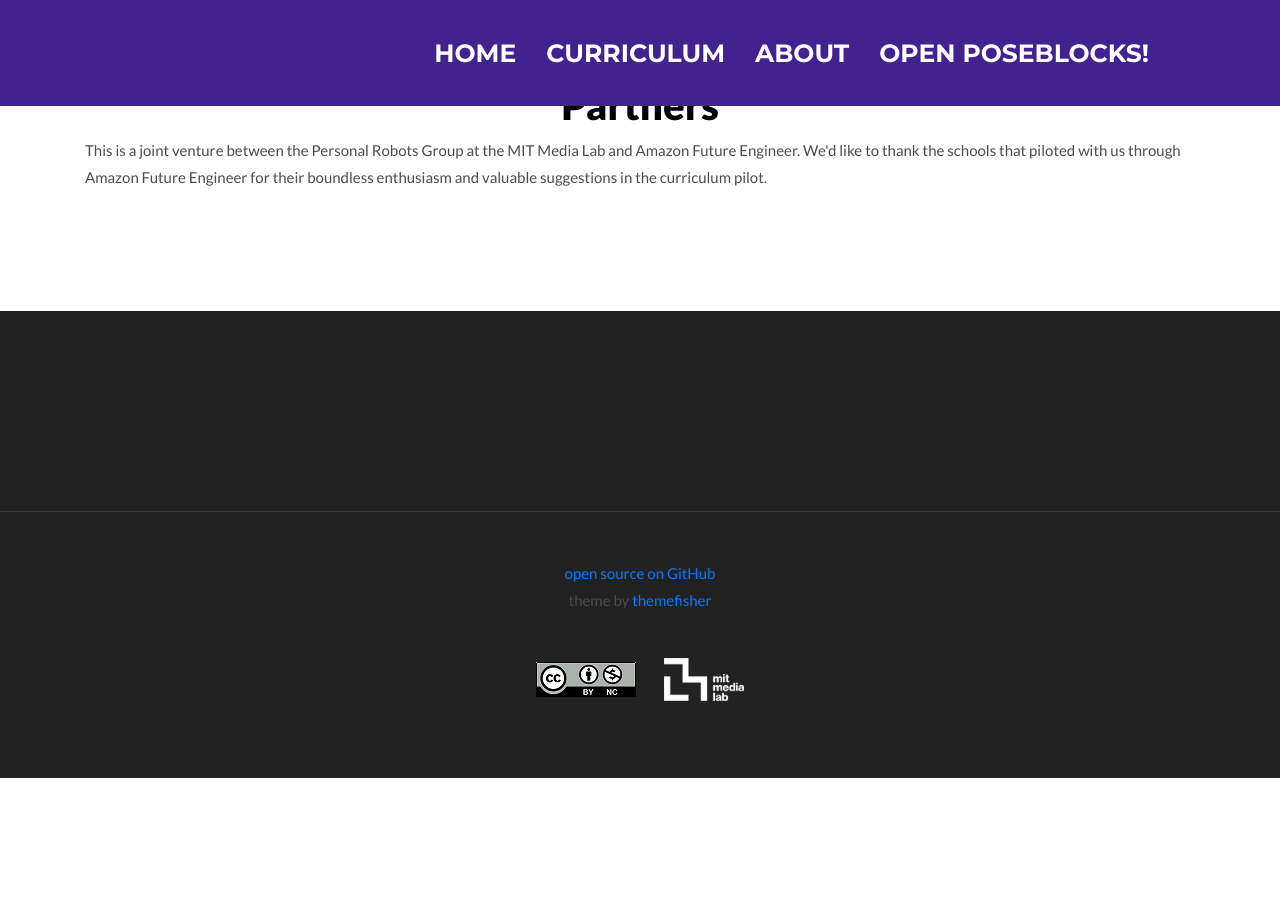
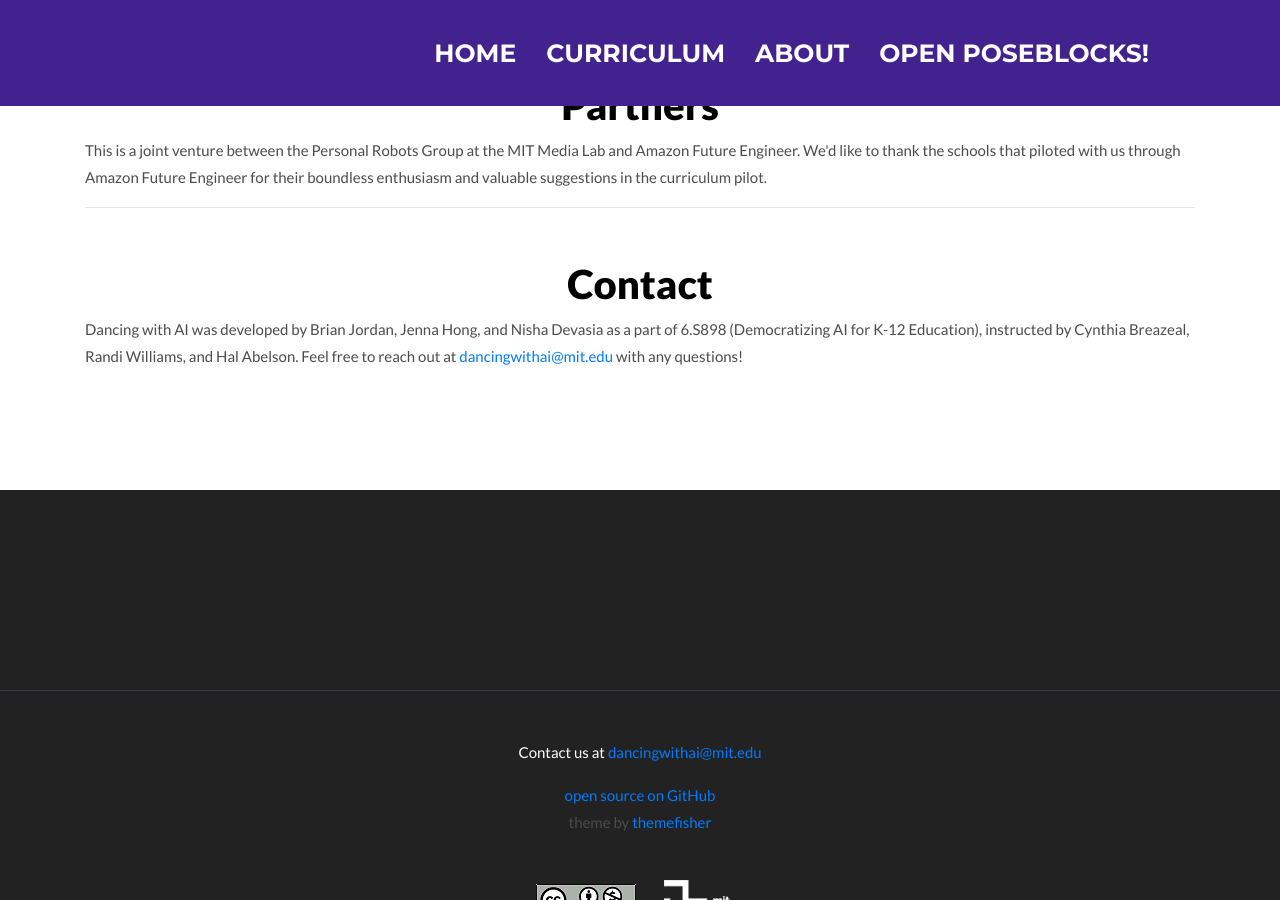
Before and after one commit to dancingwithai/dancingwithai.github.io, a Jekyll site: the page built from _pages/about.html, in a window 1280 px wide and 900 px high, scrolled down 1433 px. Built offline with Jekyll 4.4.1, drawn with Linux system fonts in a browser that asks for light colours; some web fonts are replaced; before the commit the page ends 2211 px from its top, so only the background shows below that.

Commit message:
adding contact info

```diff
--- a/_includes/footer.html
+++ b/_includes/footer.html
@@ -23,6 +23,7 @@
 <!--        var CurrentYear = new Date().getFullYear()-->
 <!--        document.write(CurrentYear)-->
 <!--      </script><br>-->
+	  <p><span style="color:white">Contact us at</span> <a href="mailto:dancingwithai@mit.edu">dancingwithai@mit.edu</a></p>
       <p><a href="https://github.com/dancingwithai/dancingwithai.github.io">open source on GitHub</a><br>
       theme by <a href="https://themefisher.com/">themefisher</a></p>
     <center>
--- a/_pages/about.html
+++ b/_pages/about.html
@@ -38,7 +38,16 @@ title: About
       	<center><h3>Partners</h3></center>
 
       	<p>This is a joint venture between the Personal Robots Group at the MIT Media Lab and Amazon Future Engineer. We'd like to thank the schools that piloted with us through Amazon Future Engineer for their boundless enthusiasm and valuable suggestions in the curriculum pilot.</p>
+
+            <hr class="solid">
+            <br>
+            <br>
+
+            <center><h3>Contact</h3></center>
+
+            <p>Dancing with AI was developed by Brian Jordan, Jenna Hong, and Nisha Devasia as a part of 6.S898 (Democratizing AI for K-12 Education), instructed by Cynthia Breazeal, Randi Williams, and Hal Abelson. Feel free to reach out at <a href="mailto:dancingwithai@mit.edu">dancingwithai@mit.edu</a> with any questions!</p>
       </div>
+
   </div>
 </div>
 </section>
```
